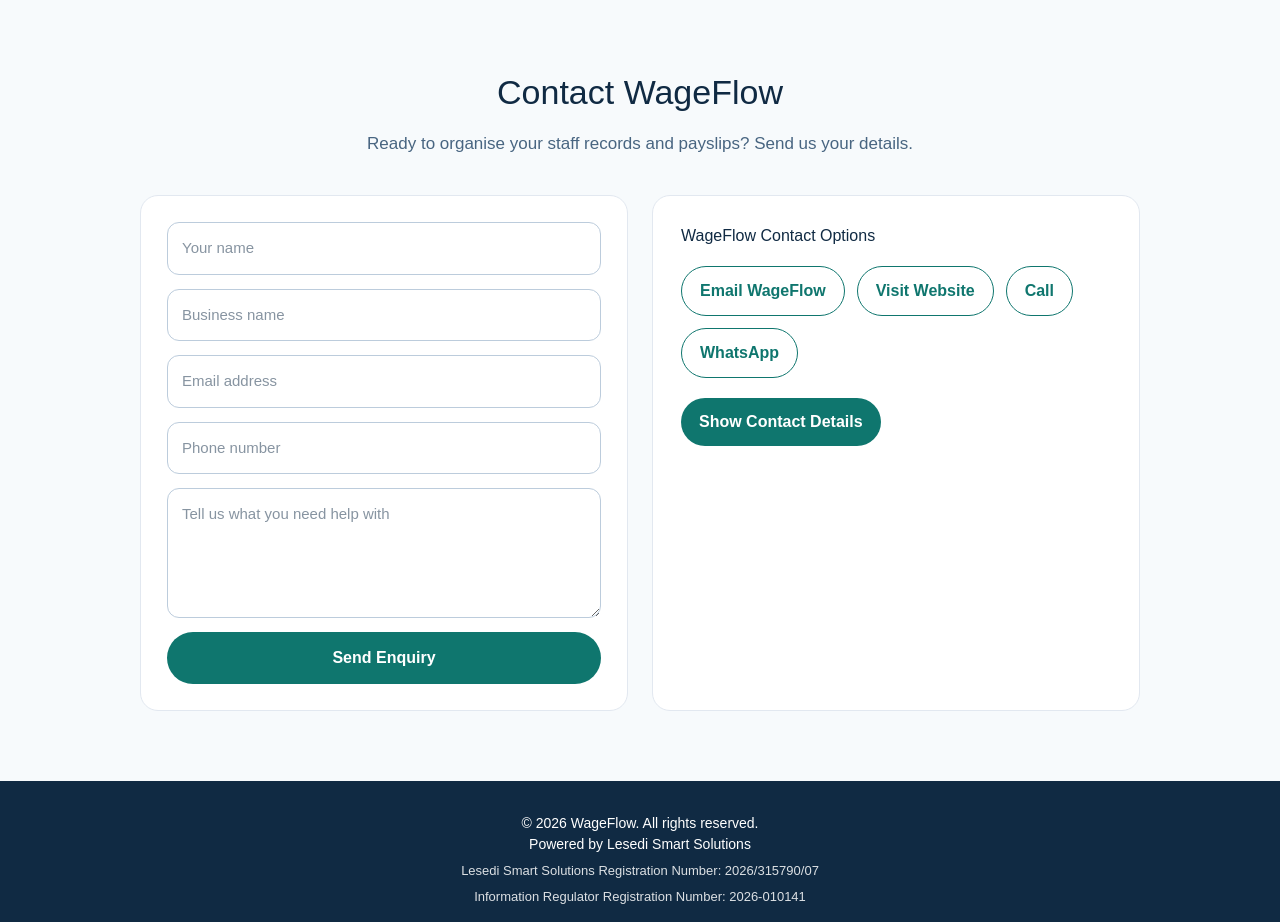
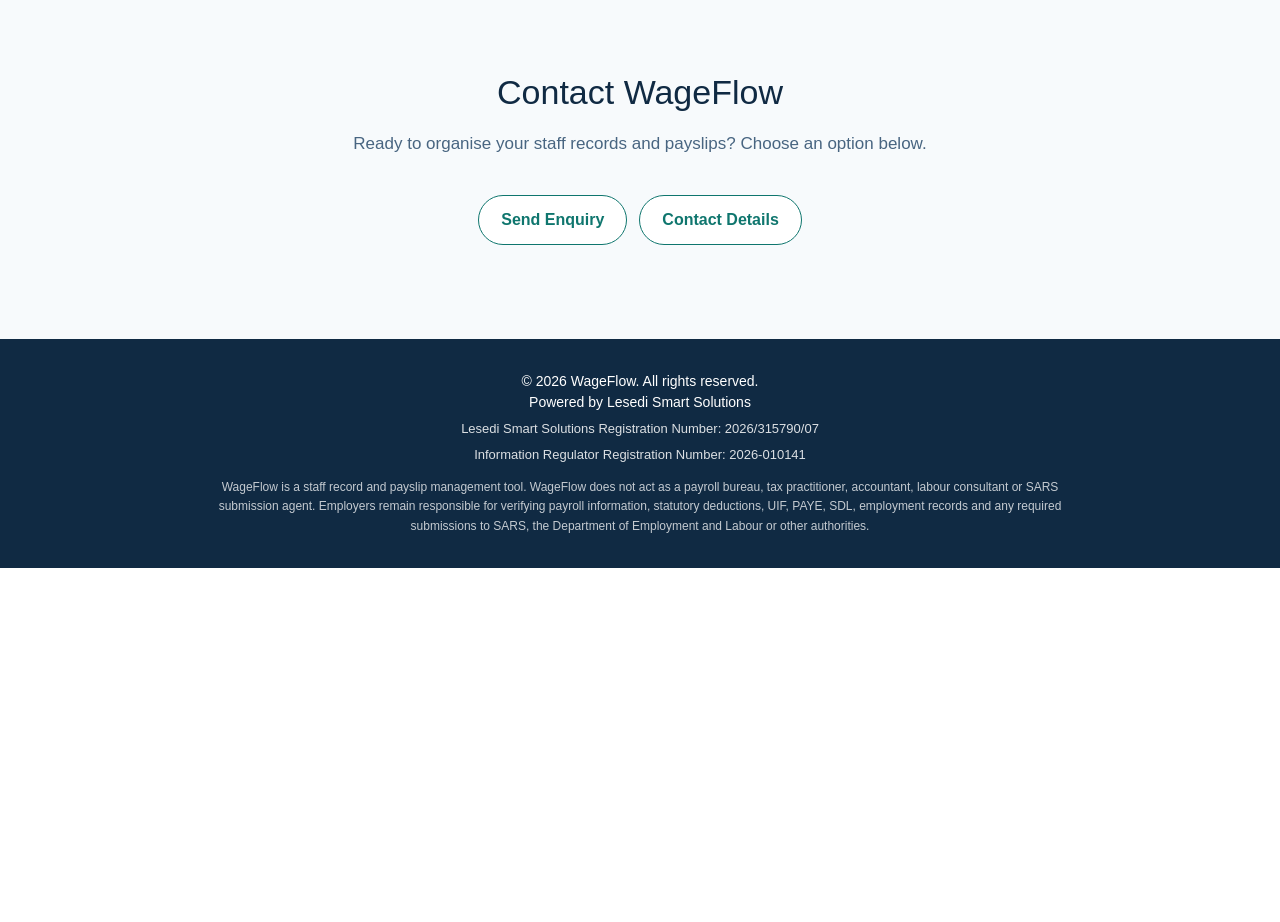
Before and after one commit to KaonPM/wageflow, a Next.js app: page / in a window 1280 px wide. Shown: the part 1760-2682 px from the top of the page. After the commit the page ends 2328 px from the top, so only its background shows below. Built offline with nearby package versions, Linux system fonts and the light colour scheme.

Commit message:
WageFlow landing page: implemented collapsible contact section (form + details), added footer compliance (Lesedi registration + Information Regulator), included disclaimer, and refined SA contact details

```diff
--- a/app/page.tsx
+++ b/app/page.tsx
@@ -11,7 +11,7 @@ export default function WageFlowLandingPage() {
     message: "",
   });
 
-  const [showContactDetails, setShowContactDetails] = useState(false);
+  const [openContact, setOpenContact] = useState<"form" | "details" | null>(null);
 
   function handleSubmit(e: React.FormEvent<HTMLFormElement>) {
     e.preventDefault();
@@ -143,10 +143,30 @@ ${form.message}`
         <h2 style={sectionTitle}>Contact WageFlow</h2>
 
         <p style={sectionIntro}>
-          Ready to organise your staff records and payslips? Send us your details.
+          Ready to organise your staff records and payslips? Choose an option below.
         </p>
 
-        <div style={contactGrid}>
+        <div style={contactToggleWrap}>
+          <button
+            type="button"
+            style={openContact === "form" ? contactToggleActive : contactToggle}
+            onClick={() => setOpenContact(openContact === "form" ? null : "form")}
+          >
+            Send Enquiry
+          </button>
+
+          <button
+            type="button"
+            style={openContact === "details" ? contactToggleActive : contactToggle}
+            onClick={() =>
+              setOpenContact(openContact === "details" ? null : "details")
+            }
+          >
+            Contact Details
+          </button>
+        </div>
+
+        {openContact === "form" && (
           <form onSubmit={handleSubmit} style={formStyle}>
             <input
               style={input}
@@ -193,34 +213,53 @@ ${form.message}`
               Send Enquiry
             </button>
           </form>
+        )}
 
+        {openContact === "details" && (
           <div style={contactCard}>
-            <h3 style={cardTitle}>WageFlow Contact Options</h3>
+            <h3 style={cardTitle}>WageFlow Contact Details</h3>
 
-            <div style={contactButtons}>
-              <a href="mailto:info@wageflow.co.za" style={contactBtn}>Email WageFlow</a>
-              <a href="https://www.wageflow.co.za" target="_blank" style={contactBtn}>Visit Website</a>
-              <a href="tel:+27763616044" style={contactBtn}>Call</a>
-              <a href="https://wa.me/27763616044" target="_blank" style={contactBtn}>WhatsApp</a>
+            <div style={contactDetails}>
+              <p style={contactText}>
+                Email:{" "}
+                <a href="mailto:info@wageflow.co.za" style={textLink}>
+                  info@wageflow.co.za
+                </a>
+              </p>
+
+              <p style={contactText}>
+                Website:{" "}
+                <a
+                  href="https://www.wageflow.co.za"
+                  target="_blank"
+                  rel="noreferrer"
+                  style={textLink}
+                >
+                  www.wageflow.co.za
+                </a>
+              </p>
+
+              <p style={contactText}>
+                Call:{" "}
+                <a href="tel:+27763616044" style={textLink}>
+                  076 361 6044
+                </a>
+              </p>
+
+              <p style={contactText}>
+                WhatsApp:{" "}
+                <a
+                  href="https://wa.me/27763616044"
+                  target="_blank"
+                  rel="noreferrer"
+                  style={textLink}
+                >
+                  076 361 6044
+                </a>
+              </p>
             </div>
-
-            <button
-              type="button"
-              style={toggleButton}
-              onClick={() => setShowContactDetails(!showContactDetails)}
-            >
-              {showContactDetails ? "Hide Contact Details" : "Show Contact Details"}
-            </button>
-
-            {showContactDetails && (
-              <div style={contactDetails}>
-                <p style={contactText}>Email: info@wageflow.co.za</p>
-                <p style={contactText}>Website: www.wageflow.co.za</p>
-                <p style={contactText}>Phone / WhatsApp: 076 361 6044</p>
-              </div>
-            )}
           </div>
-        </div>
+        )}
       </section>
 
       <footer style={footer}>
@@ -456,14 +495,6 @@ const setupTitle = {
   color: "#0f766e",
 };
 
-const contactGrid = {
-  display: "grid",
-  gridTemplateColumns: "repeat(auto-fit, minmax(280px, 1fr))",
-  gap: 24,
-  maxWidth: 1000,
-  margin: "0 auto",
-};
-
 const formStyle = {
   display: "grid",
   gap: 14,
@@ -471,6 +502,8 @@ const formStyle = {
   padding: 26,
   borderRadius: 18,
   border: "1px solid #e2e8f0",
+  maxWidth: 720,
+  margin: "0 auto",
 };
 
 const input = {
@@ -493,33 +526,35 @@ const contactCard = {
   padding: 28,
   borderRadius: 18,
   border: "1px solid #e2e8f0",
+  maxWidth: 720,
+  margin: "0 auto",
 };
 
-const contactButtons = {
+const contactToggleWrap = {
   display: "flex",
+  justifyContent: "center",
   gap: 12,
   flexWrap: "wrap" as const,
-  marginTop: 18,
+  marginBottom: 24,
 };
 
-const contactBtn = {
+const contactToggle = {
   background: "#ffffff",
+  color: "#0f766e",
+  padding: "12px 22px",
+  borderRadius: 999,
   border: "1px solid #0f766e",
-  color: "#0f766e",
-  padding: "12px 18px",
-  borderRadius: 999,
-  textDecoration: "none",
-  fontWeight: 700,
+  fontWeight: 800,
+  cursor: "pointer",
 };
 
-const toggleButton = {
-  marginTop: 20,
+const contactToggleActive = {
   background: "#0f766e",
   color: "#ffffff",
-  padding: "12px 18px",
+  padding: "12px 22px",
   borderRadius: 999,
-  border: "none",
-  fontWeight: 700,
+  border: "1px solid #0f766e",
+  fontWeight: 800,
   cursor: "pointer",
 };
 
@@ -534,6 +569,11 @@ const contactDetails = {
 const contactText = {
   color: "#334e68",
   lineHeight: 1.7,
+};
+
+const textLink = {
+  color: "#0f766e",
+  fontWeight: 700,
 };
 
 const footer = {
```
